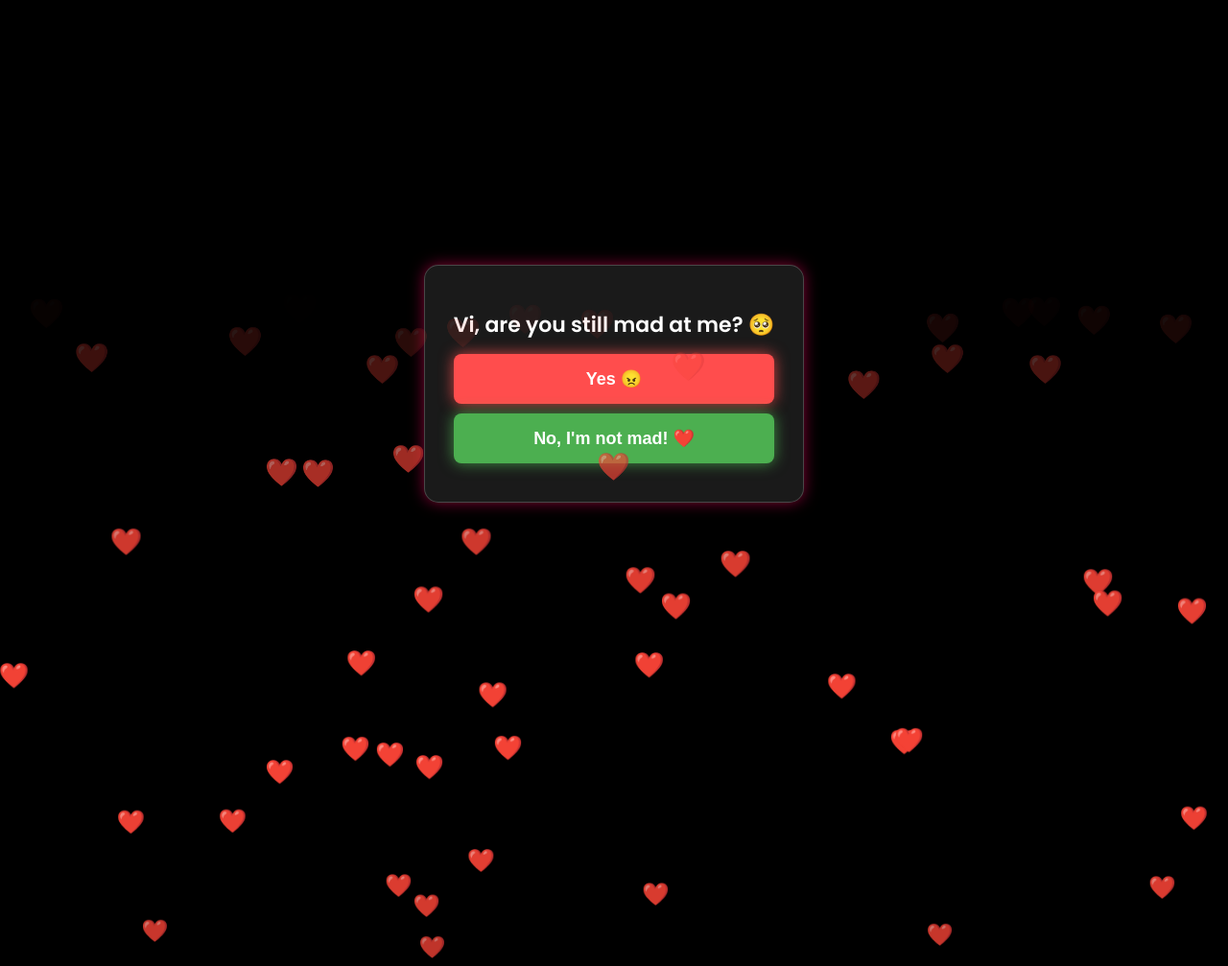
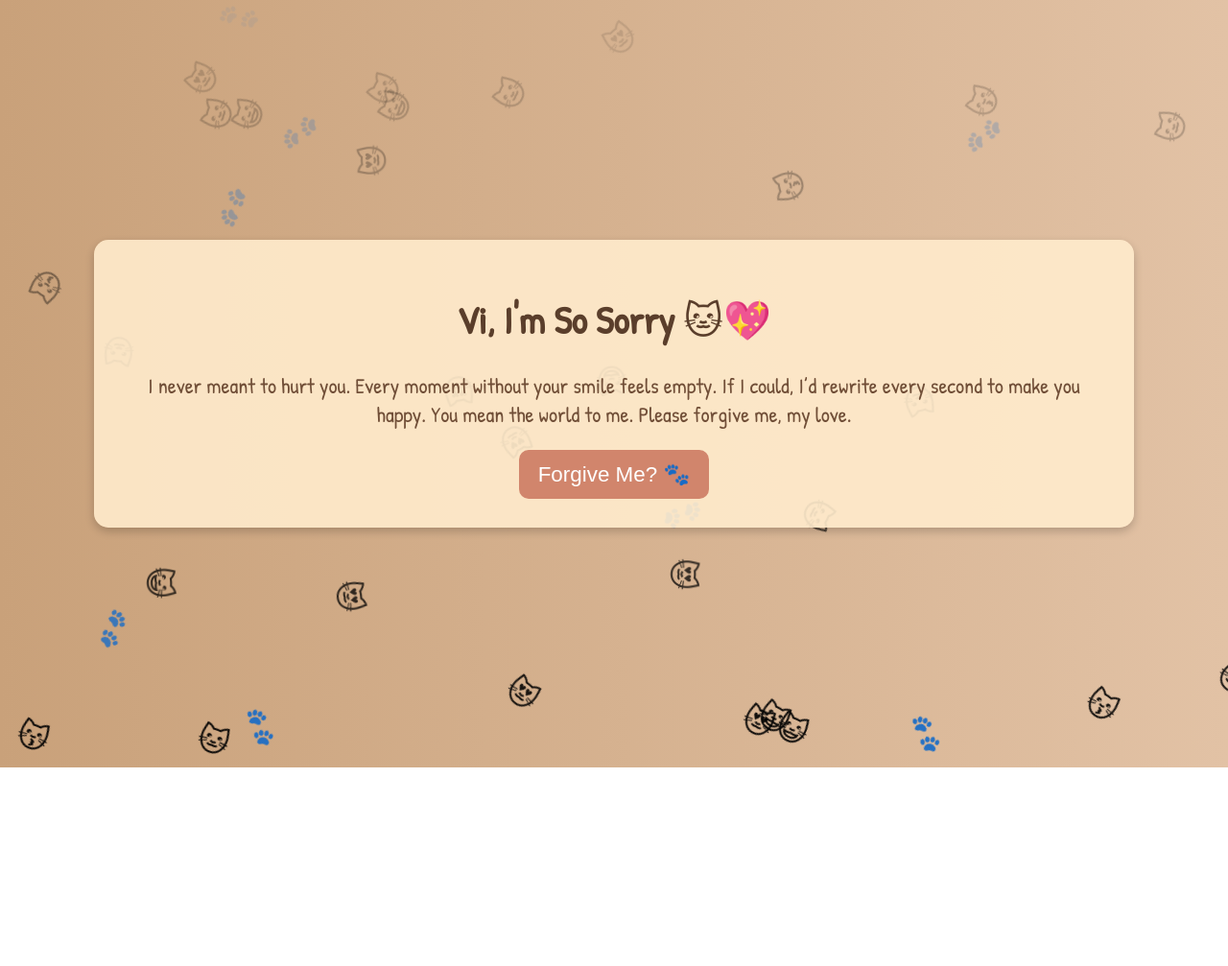
Before and after one commit to rindou1959/V, a plain HTML site: page index.html in a window 1280 px wide. Shown: the top 1007 px of the page at 96% size. After the commit the page ends 800 px from the top, so only its background shows below. Drawn offline with Linux system fonts and the light colour scheme.

Commit message:
Sorry Bebe.....🙁
I Love You So Much......

```diff
--- a/index.html
+++ b/index.html
@@ -3,177 +3,149 @@
 <head>
     <meta charset="UTF-8">
     <meta name="viewport" content="width=device-width, initial-scale=1.0">
-    <title>Vi, Are You Still Mad?</title>
+    <title>I'm Sorry, Vi 🐱💖</title>
     <style>
-        @import url('https://fonts.googleapis.com/css2?family=Poppins:wght@400;600&display=swap');
+        @import url('https://fonts.googleapis.com/css2?family=Patrick+Hand&display=swap');
 
-        /* Dark romantic background */
         body {
-            font-family: 'Poppins', sans-serif;
-            background: black;
-            color: white;
-            height: 100vh;
+            font-family: 'Patrick Hand', cursive;
+            text-align: center;
+            background: linear-gradient(90deg, #c9a17a, #e2c2a5);
+            margin: 0;
             display: flex;
             justify-content: center;
             align-items: center;
-            text-align: center;
-            margin: 0;
+            height: 100vh;
             overflow: hidden;
             position: relative;
         }
-
-        /* Floating hearts animation */
-        .heart {
-            position: absolute;
-            color: red;
-            font-size: 20px;
-            animation: float 5s infinite ease-in-out;
-            opacity: 0.6;
-        }
-
-        @keyframes float {
-            0% { transform: translateY(100vh) scale(1); opacity: 0; }
-            50% { opacity: 1; }
-            100% { transform: translateY(-10vh) scale(1.5); opacity: 0; }
-        }
-
-        /* Card container */
         .container {
-            background: rgba(255, 255, 255, 0.1);
+            background: rgba(255, 235, 205, 0.9);
             padding: 30px;
             border-radius: 15px;
-            box-shadow: 0 0 15px rgba(255, 0, 100, 0.5);
-            max-width: 400px;
-            backdrop-filter: blur(10px);
-            border: 1px solid rgba(255, 255, 255, 0.2);
+            box-shadow: 0px 4px 10px rgba(0, 0, 0, 0.2);
+            max-width: 80%;
+            position: relative;
+            z-index: 1;
         }
-
         h1 {
-            font-size: 22px;
+            color: #5a3e2b;
+            font-size: 2.5em;
+        }
+        p {
+            font-size: 1.4em;
+            color: #704e37;
+        }
+        .buttons {
+            margin-top: 20px;
+        }
+        button {
+            font-size: 1.4em;
+            padding: 12px 20px;
+            border: none;
+            cursor: pointer;
+            border-radius: 10px;
+            transition: transform 0.3s, background 0.3s;
+        }
+        #yesBtn {
+            background-color: #d1856c;
             color: white;
         }
-
-        /* Glowing 3D Button */
-        .btn {
-            display: block;
+        #yesBtn:hover {
+            background-color: #b36950;
+            transform: scale(1.1);
+        }
+        .floating-cats {
+            position: absolute;
             width: 100%;
-            padding: 15px;
-            margin: 10px 0;
-            font-size: 18px;
-            border: none;
-            border-radius: 8px;
-            cursor: pointer;
-            font-weight: bold;
-            position: relative;
-            transition: 0.3s ease-in-out;
+            height: 100%;
+            overflow: hidden;
+            pointer-events: none;
         }
-
-        .yes {
-            background: #ff4d4d;
-            color: white;
-            box-shadow: 0px 0px 15px rgba(255, 77, 77, 0.8);
+        .cat {
+            position: absolute;
+            font-size: 2em;
+            animation: float 5s infinite ease-in-out;
         }
-
-        .no {
-            background: #4caf50;
-            color: white;
-            box-shadow: 0px 0px 15px rgba(76, 175, 80, 0.8);
+        @keyframes float {
+            0% { transform: translateY(100vh) rotate(0deg); opacity: 1; }
+            100% { transform: translateY(-10vh) rotate(360deg); opacity: 0; }
         }
-
-        .yes:hover {
-            box-shadow: 0px 0px 25px rgba(255, 77, 77, 1);
-        }
-
-        .no:hover {
-            box-shadow: 0px 0px 25px rgba(76, 175, 80, 1);
-        }
-
-        /* Love Message Pop-up */
-        .message-box {
+        /* Custom Pop-up */
+        .popup {
             display: none;
             position: fixed;
             top: 50%;
             left: 50%;
             transform: translate(-50%, -50%);
-            background: rgba(255, 255, 255, 0.9);
+            background: #fff0e6;
+            color: #5a3e2b;
             padding: 20px;
-            border-radius: 15px;
-            box-shadow: 0 0 20px rgba(255, 0, 100, 0.8);
+            border-radius: 10px;
+            box-shadow: 0px 4px 10px rgba(0, 0, 0, 0.3);
+            z-index: 2;
             text-align: center;
-            color: black;
-            max-width: 350px;
-            animation: fadeIn 0.5s ease-in-out;
+            font-size: 1.4em;
         }
-
-        .message-box p {
-            font-size: 16px;
-            color: black;
+        .popup button {
+            background-color: #d1856c;
+            color: white;
+            border: none;
+            padding: 10px 15px;
+            border-radius: 8px;
+            cursor: pointer;
+            margin-top: 15px;
         }
-
-        .close-btn {
-            margin-top: 15px;
-            background: #ff4081;
-            color: white;
-            padding: 10px 15px;
-            border: none;
-            border-radius: 5px;
-            cursor: pointer;
-        }
-
-        .close-btn:hover {
-            background: #d81b60;
-        }
-
-        @keyframes fadeIn {
-            from { opacity: 0; transform: translate(-50%, -55%); }
-            to { opacity: 1; transform: translate(-50%, -50%); }
+        .popup button:hover {
+            background-color: #b36950;
         }
     </style>
 </head>
 <body>
+    <div class="floating-cats"></div>
+    <div class="container">
+        <h1>Vi, I'm So Sorry 🐱💖</h1>
+        <p>
+            I never meant to hurt you.
+            Every moment without your smile feels empty.
+            If I could, I’d rewrite every second to make you happy.
+            You mean the world to me. Please forgive me, my love.
+        </p>
+        <div class="buttons">
+            <button id="yesBtn">Forgive Me? 🐾</button>
+        </div>
+    </div>
 
-    <!-- Floating Hearts -->
+    <!-- Custom Pop-up -->
+    <div id="popup" class="popup">
+        Thank you, Vi! I love you so much! 🐱💕
+        <br>
+        <button onclick="closePopup()">OK</button>
+    </div>
+
     <script>
-        function createHearts() {
-            for (let i = 0; i < 15; i++) {
-                let heart = document.createElement("div");
-                heart.className = "heart";
-                heart.innerHTML = "❤️";
-                heart.style.left = Math.random() * 100 + "vw";
-                heart.style.animationDuration = Math.random() * 3 + 2 + "s";
-                document.body.appendChild(heart);
+        document.getElementById("yesBtn").addEventListener("click", function() {
+            document.getElementById("popup").style.display = "block";
+        });
 
-                setTimeout(() => {
-                    heart.remove();
-                }, 5000);
+        function closePopup() {
+            document.getElementById("popup").style.display = "none";
+        }
+
+        function createFloatingCats() {
+            const catEmojis = ['🐱', '😺', '😻', '😽', '🐾'];
+            for (let i = 0; i < 10; i++) {
+                let cat = document.createElement("div");
+                cat.classList.add("cat");
+                cat.innerHTML = catEmojis[Math.floor(Math.random() * catEmojis.length)];
+                cat.style.left = Math.random() * 100 + "vw";
+                cat.style.animationDuration = Math.random() * 3 + 4 + "s";
+                document.querySelector(".floating-cats").appendChild(cat);
+                setTimeout(() => cat.remove(), 5000);
             }
         }
-        setInterval(createHearts, 800);
+
+        setInterval(createFloatingCats, 1000);
     </script>
-
-    <!-- Romantic Card -->
-    <div class="container">
-        <h1>Vi, are you still mad at me? <span class="emoji">🥺</span></h1>
-        <button class="btn yes">Yes 😠</button>
-        <button class="btn no" onclick="showLoveMessage()">No, I'm not mad! ❤️</button>
-    </div>
-
-    <!-- Love Message Popup -->
-    <div class="message-box" id="messageBox">
-        <p>Yay! I knew you couldn’t stay mad at me for long. You are my everything, and I’ll always make sure you smile! ❤️🥰</p>
-        <button class="close-btn" onclick="closeMessage()">Close</button>
-    </div>
-
-    <!-- JavaScript -->
-    <script>
-        function showLoveMessage() {
-            document.getElementById("messageBox").style.display = "block";
-        }
-
-        function closeMessage() {
-            document.getElementById("messageBox").style.display = "none";
-        }
-    </script>
-
 </body>
 </html>
```
